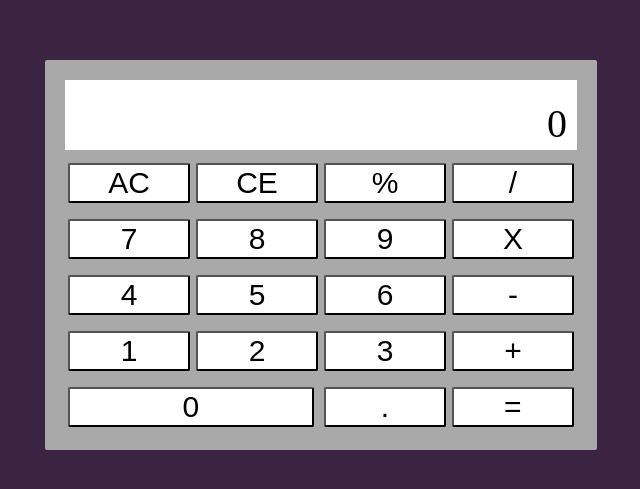
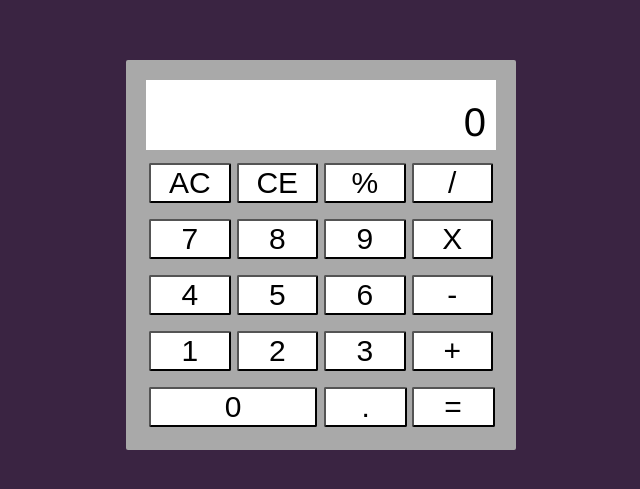
Before and after one commit to Akshat021/calculator, a plain HTML site: page index.html in a window 1280 px wide. Shown: the part 145-634 px from the top of the page, without its empty margins (319-959 px from the left). Drawn offline with nearby package versions, Linux system fonts and the light colour scheme.

Commit message:
Update css

```diff
--- a/style.css
+++ b/style.css
@@ -2,6 +2,7 @@ body{
     background-color: #3a2442;
     margin: 0;
     padding: 0;
+    font-family: 'Franklin Gothic Medium', 'Arial Narrow', Arial, sans-serif;
 }
 .container{
     display: flex;
@@ -16,7 +17,7 @@ body{
     flex-direction: column;
     align-items: center;
     min-height: 350px;
-    max-width: 40%;
+    max-width: 350px;
     width: 100%;
     padding: 20px;
     background-color:#a9a9a9;
```
